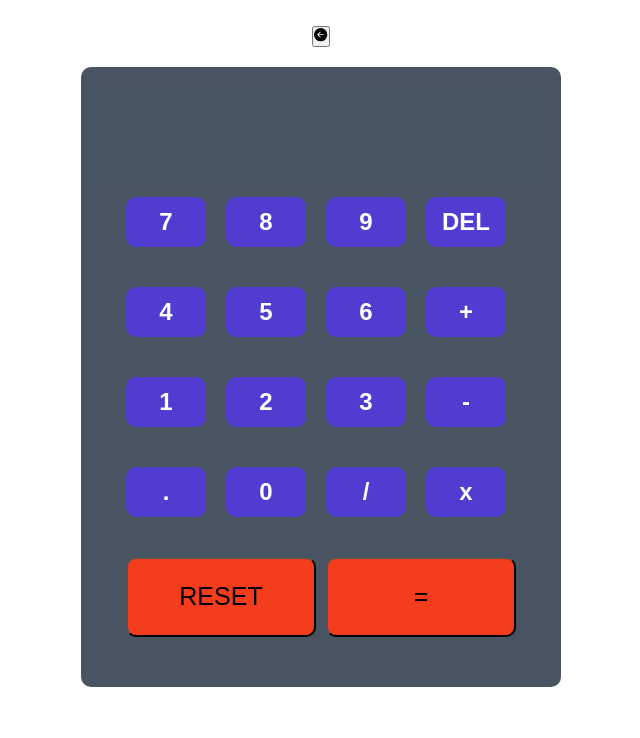
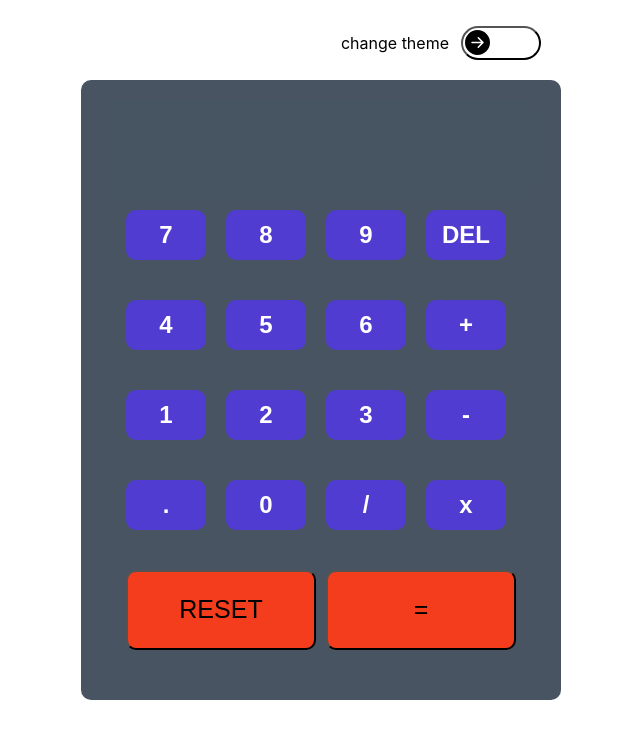
Before and after one commit to jyotirmoy-sinhababu/react-calculator, a React (Create React App) app: page / in a window 1280 px wide. Shown: the top 738 px of the page, without its empty margins (319-959 px from the left). Built offline with nearby package versions, Linux system fonts and the light colour scheme.

Commit message:
style added

```diff
--- a/src/components/toggleBtn/ToggleBtn.jsx
+++ b/src/components/toggleBtn/ToggleBtn.jsx
@@ -2,13 +2,20 @@ import React, { useContext } from 'react';
 import { globalContext } from '../../dataContext/DataProvider';
 
 import { BsArrowLeftCircleFill, BsArrowRightCircleFill } from 'react-icons/bs';
+import './toggleBtnStyle.css';
 
 const ToggleBtn = () => {
-  const { isActive, setIsActive } = useContext(globalContext);
+  const { isActive, toggleOn } = useContext(globalContext);
   return (
-    <div>
-      <button>
-        {!isActive ? <BsArrowLeftCircleFill /> : <BsArrowRightCircleFill />}
+    <div className='toggleBtn-cnt'>
+      <div>
+        <p>change theme</p>
+      </div>
+      <button
+        onClick={toggleOn}
+        className={`toggleBtn ${!isActive ? 'toggleBtn' : 'on'}`}
+      >
+        {!isActive ? <BsArrowRightCircleFill /> : <BsArrowLeftCircleFill />}
       </button>
     </div>
   );
--- /dev/null
+++ b/src/components/toggleBtn/toggleBtnStyle.css
@@ -0,0 +1,29 @@
+.toggleBtn-cnt {
+  display: flex;
+  justify-content: flex-end;
+  align-items: center;
+  gap: 12px;
+  width: 100%;
+  max-width: 440px;
+}
+
+.toggleBtn {
+  width: 80px;
+  height: 34px;
+  border-radius: 50px;
+  background-color: transparent;
+  font-size: 25px;
+  display: flex;
+  align-items: center;
+  padding-left: 2px;
+  cursor: pointer;
+}
+
+.on {
+  padding-left: 49px;
+}
+
+.toggleBtn,
+.on {
+  transition: padding-left 0.3s linear;
+}
--- a/src/dataContext/DataProvider.jsx
+++ b/src/dataContext/DataProvider.jsx
@@ -68,6 +68,10 @@ const DataProvider = ({ children }) => {
     }
   };
 
+  const toggleOn = () => {
+    !isActive ? setIsActive(true) : setIsActive(false);
+  };
+
   return (
     <globalContext.Provider
       value={{
@@ -76,7 +80,7 @@ const DataProvider = ({ children }) => {
         detectSign,
         resetFunction,
         cancelBtn,
-        setIsActive,
+        toggleOn,
         cal,
         isActive,
       }}
```
